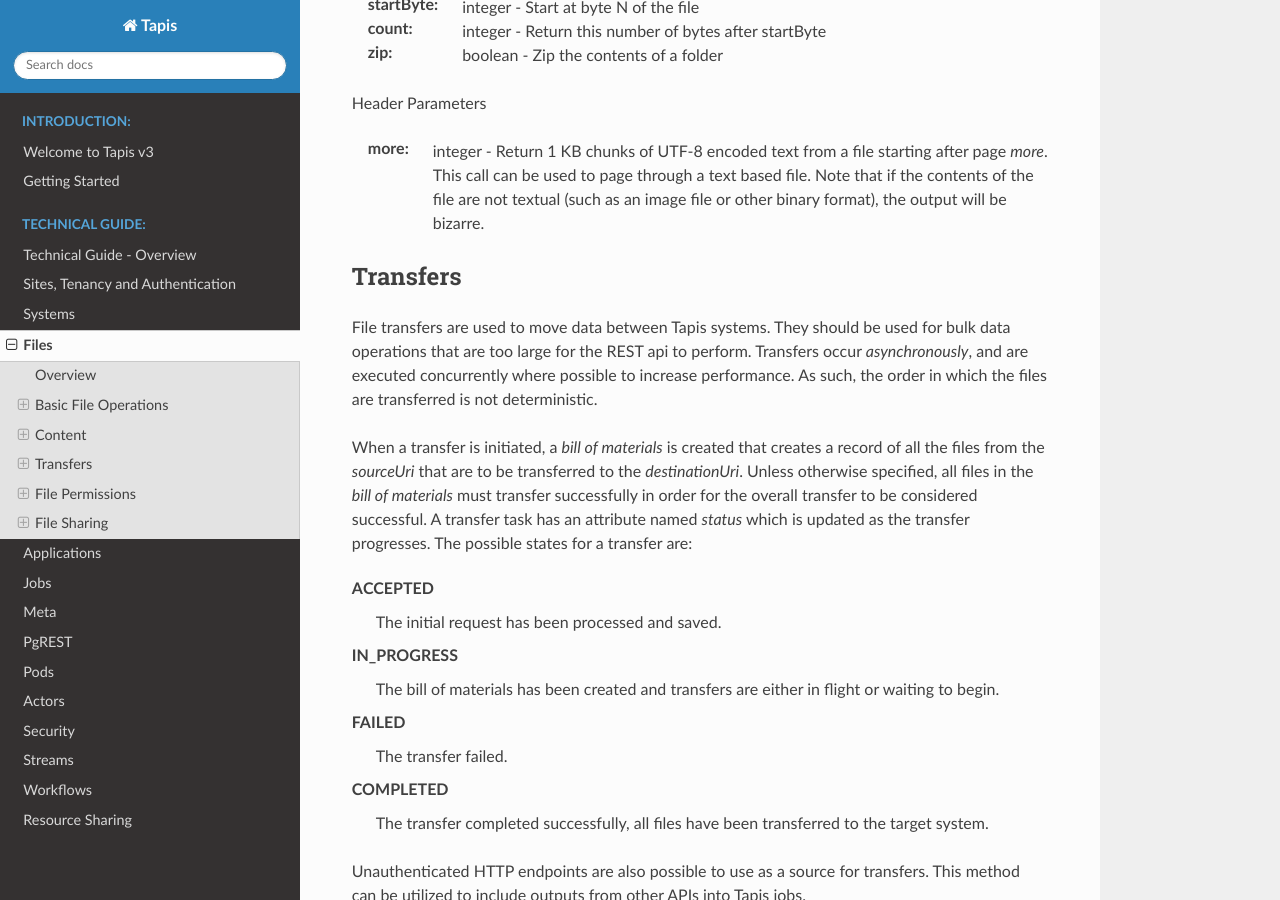
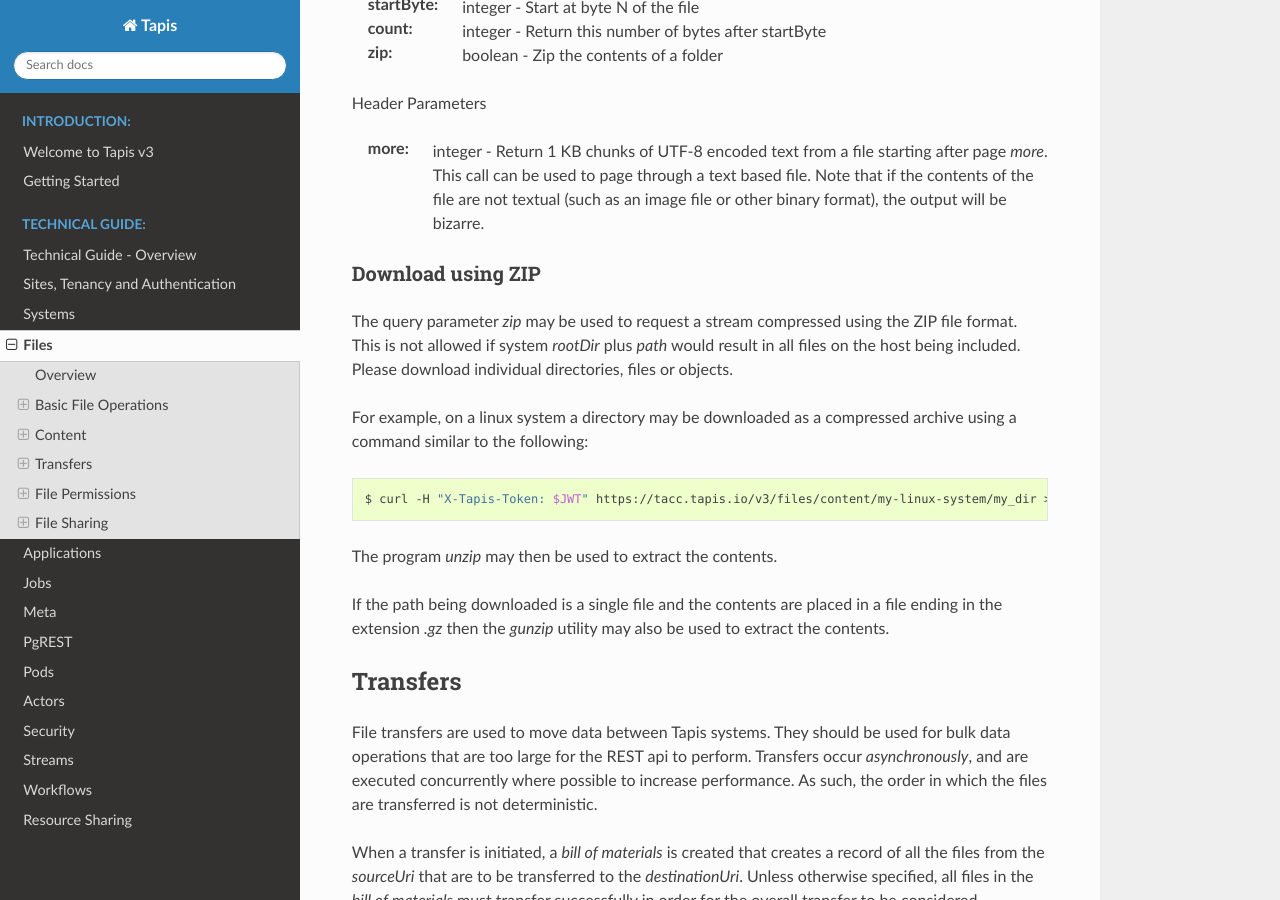
Before and after one commit to tapis-project/documentation, a Sphinx documentation site: the page built from source/technical/files.rst, in a window 1280 px wide and 900 px high, scrolled down 5108 px. Built offline with Sphinx 7.4.7 and the Read the Docs theme 2.0.0, drawn with Linux system fonts in a browser that asks for light colours; some of the changed text lies outside the part shown.

Commit message:
Files: Add zip. Correct tapipy files.upload, should be files.insert.

```diff
--- a/source/technical/files.rst
+++ b/source/technical/files.rst
@@ -148,14 +148,14 @@
 
 To upload a file use a POST request. The file will be placed at the location specified in the `{path}` parameter
 in the request. Not all system types support this operation.
-For example, given the system `my-system`, to insert a file in a folder located at `/folderA/folderB/folderC`:
+For example, given the system `my-system`, to upload file `someFile.txt` to directory `/folderA/folderB/folderC`:
 
 Using the official Tapis Python SDK:
 
 .. code-block:: python
 
     with open("experiment-results.hd5", "r") as f:
-        t.files.upload("my-system", "/folderA/folderB/folderC/someFile.txt", f)
+        t.files.insert("my-system", "/folderA/folderB/folderC/someFile.txt", f)
 
 
 
@@ -264,6 +264,26 @@
 Header Parameters
 
 :more: integer - Return 1 KB chunks of UTF-8 encoded text from a file starting after page *more*. This call can be used to page through a text based file. Note that if the contents of the file are not textual (such as an image file or other binary format), the output will be bizarre.
+
+Download using ZIP
+~~~~~~~~~~~~~~~~~~~~~~~~~~~~~
+The query parameter *zip* may be used to request a stream compressed using the ZIP file format. This is not allowed
+if system *rootDir* plus *path* would result in all files on the host being included. Please download individual
+directories, files or objects.
+
+For example, on a linux system a directory may be downloaded as a compressed archive using a command  similar to the
+following:
+
+.. code-block:: shell
+
+    $ curl -H "X-Tapis-Token: $JWT" https://tacc.tapis.io/v3/files/content/my-linux-system/my_dir > my_dir.zip
+
+The program *unzip* may then be used to extract the contents.
+
+If the path being downloaded is a single file and the contents are placed in a file ending in the extension *.gz* then
+the *gunzip* utility may also be used to extract the contents.
+
+
 
 
 --------------------
```
